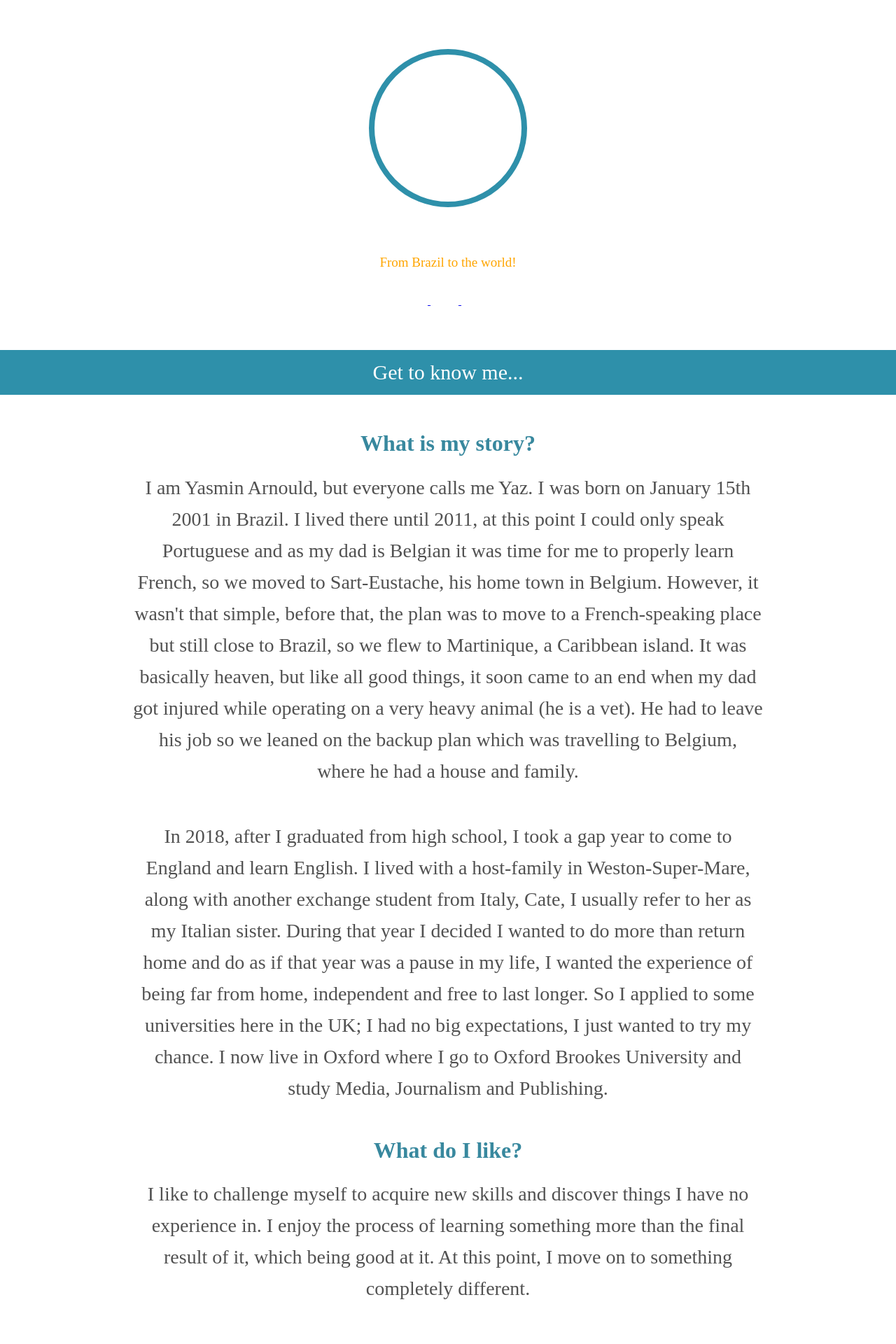
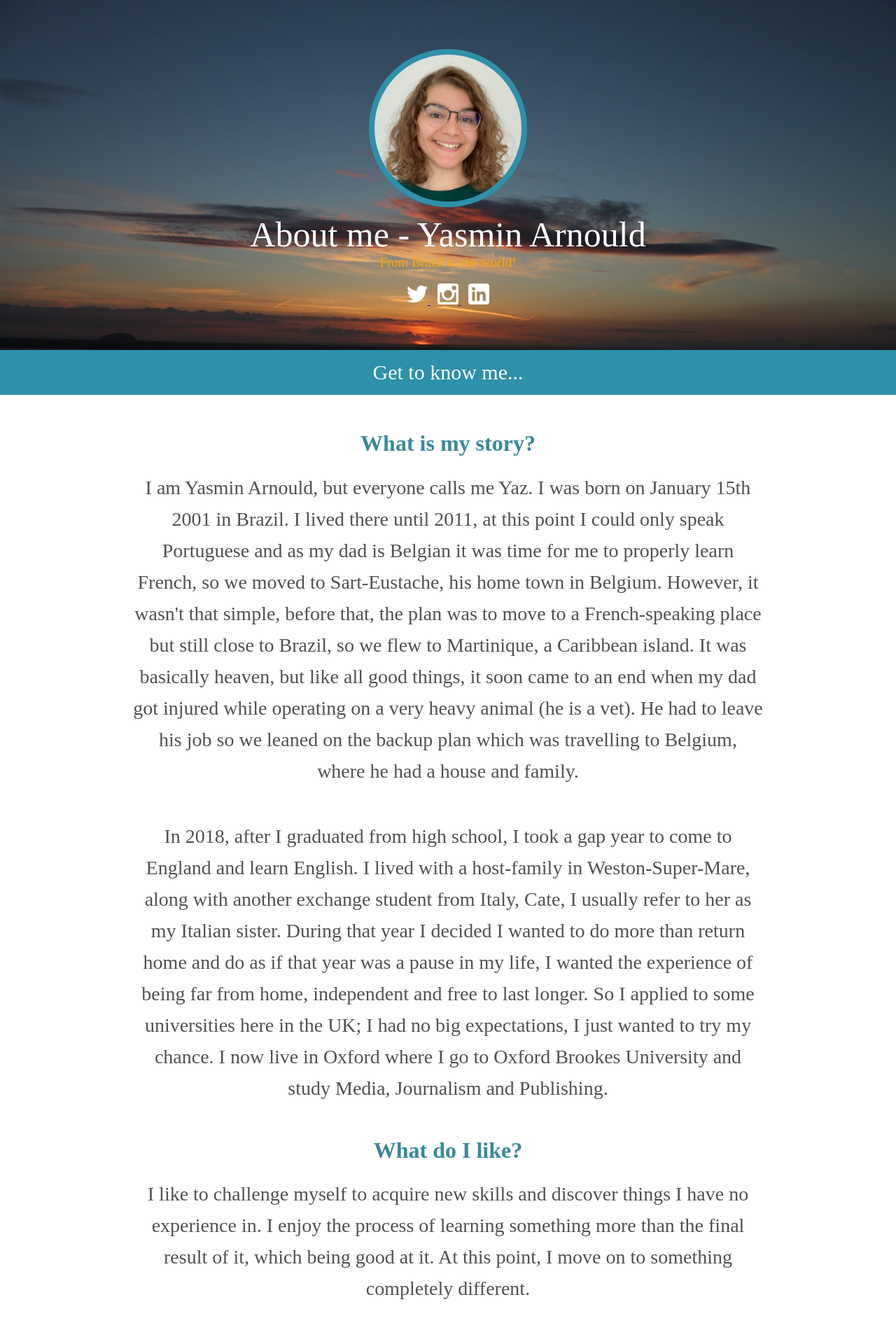
Before and after one commit to Yaz1501/BehindTheType, a Jekyll site: the page aboutme/index.html, which Jekyll copies as it is, in a window 1280 px wide. Shown: the top 1920 px of the page at 70% size. Built offline with Jekyll 4.4.1, drawn with Linux system fonts in a browser that asks for light colours.

Commit message:
Update styles.css

```diff
--- a/aboutme/css/styles.css
+++ b/aboutme/css/styles.css
@@ -9,7 +9,7 @@ body {
 .introduction_section {
 	height: 500px;
 	width: 100%;
-	background-image: url("img/sunsetwest.JPG");
+	background-image: url("../img/sunsetwest.JPG");
 	background-size: cover;
 }
 
@@ -19,7 +19,7 @@ body {
 }
 
 .profile_picture {
-	background-image: url("img/yas_profile.jpg");
+	background-image: url("../img/yas_profile.jpg");
 	background-position: center;
 	width: 210px;
 	height: 210px;
```
